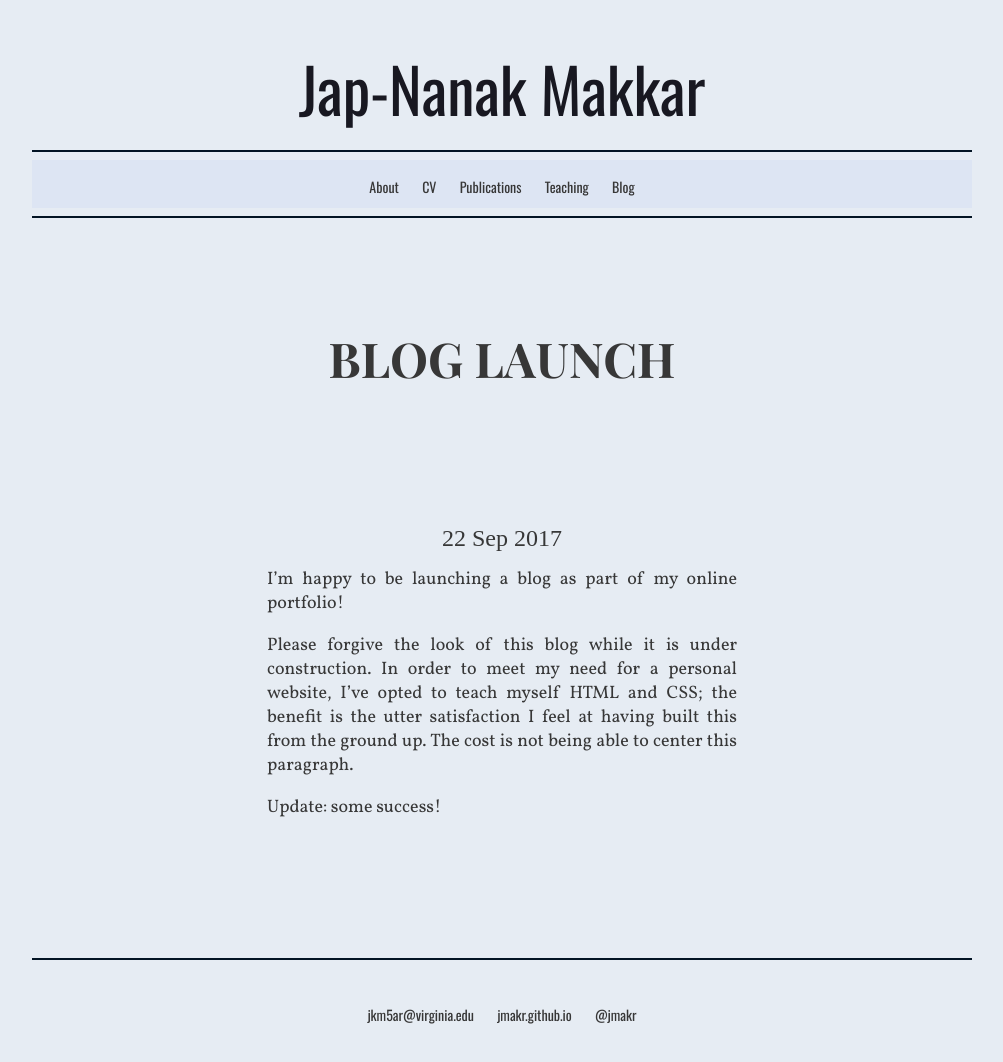
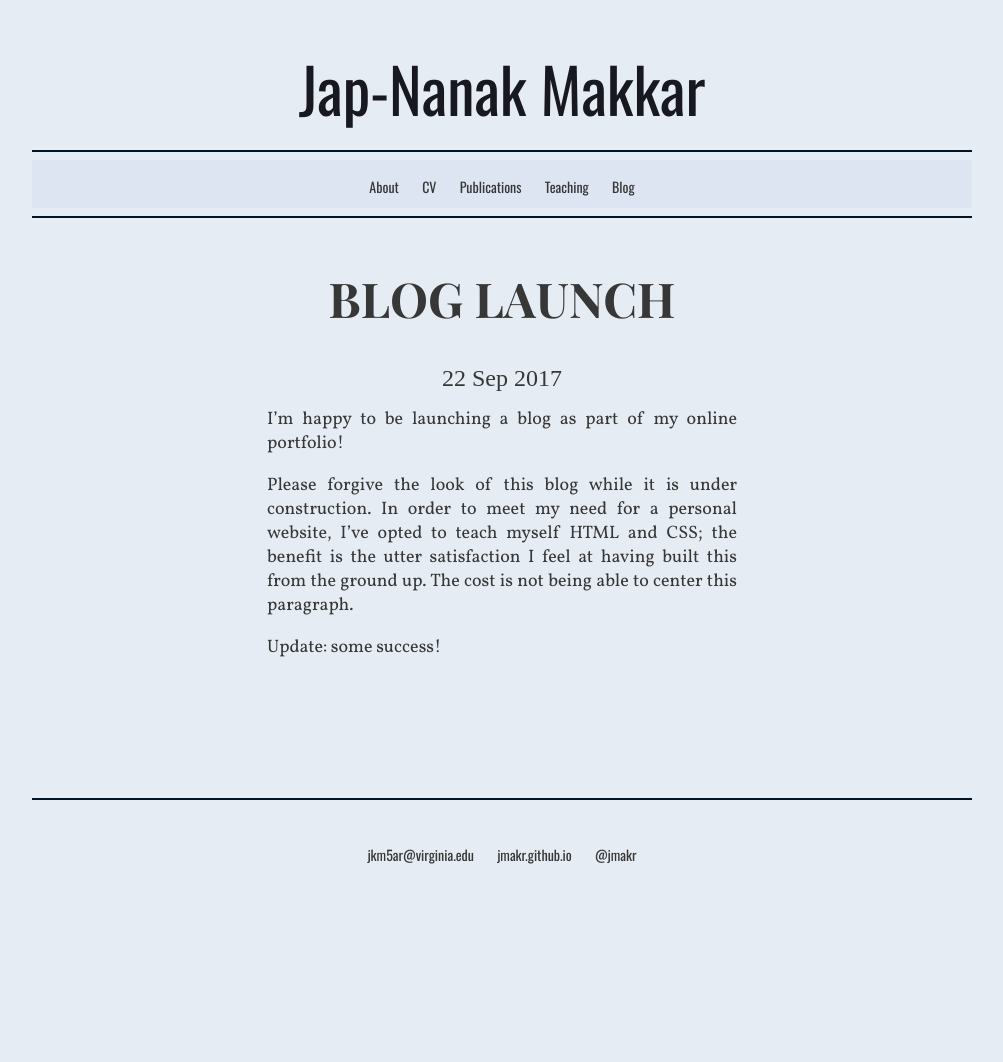
Before and after one commit to jmakr/jmakr.github.io, a Jekyll site: the page built from _posts/2017-09-22-Blog-Launch.md, in a window 1280 px wide. Shown: the whole page, without its empty margins (138-1141 px from the left). Built offline with Jekyll 4.4.1, drawn with Linux system fonts in a browser that asks for light colours; some web fonts are replaced; after the commit the page ends 902 px from its top, so only the background shows below that.

Commit message:
Update main.css

```diff
--- a/css/main.css
+++ b/css/main.css
@@ -102,7 +102,7 @@ a:hover {
 
 .bheadercontainer{/* blog header container  */
 	width:40%;
-	height: 200px;
+	height: 100px;
 	text-align: center;
 	margin-right: auto;
 	margin-left: auto;
@@ -113,8 +113,8 @@ a:hover {
 
 }
 .beaderhelper{
-	height: 100px;
-	margin-top: 100px;
+	height: 56px;
+	margin-top: 40px;
 
 }
 
@@ -298,7 +298,6 @@ p5 {
 p6 { /* blog header  */
 
     	position: relative;
-	padding-bottom: 20px;
     	font-family: Playfair Display;
 	font-weight: 700;
 	font-size: 48px;
```
